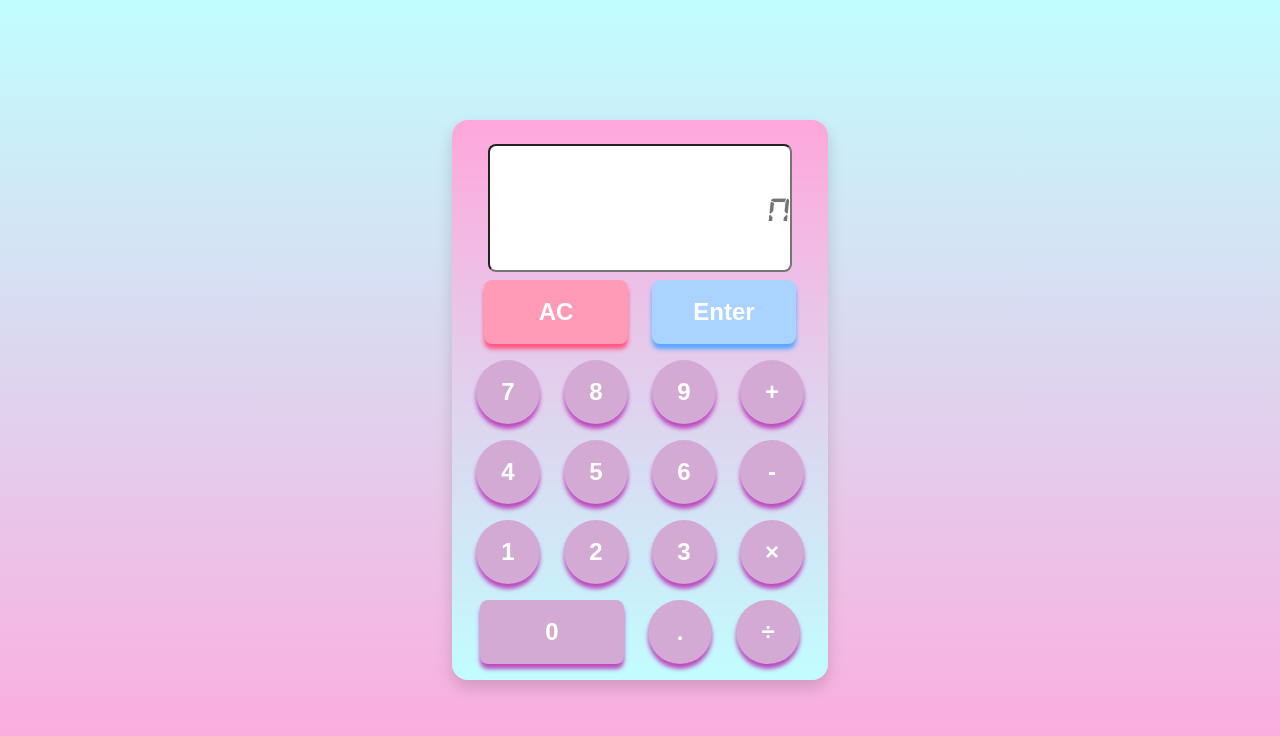
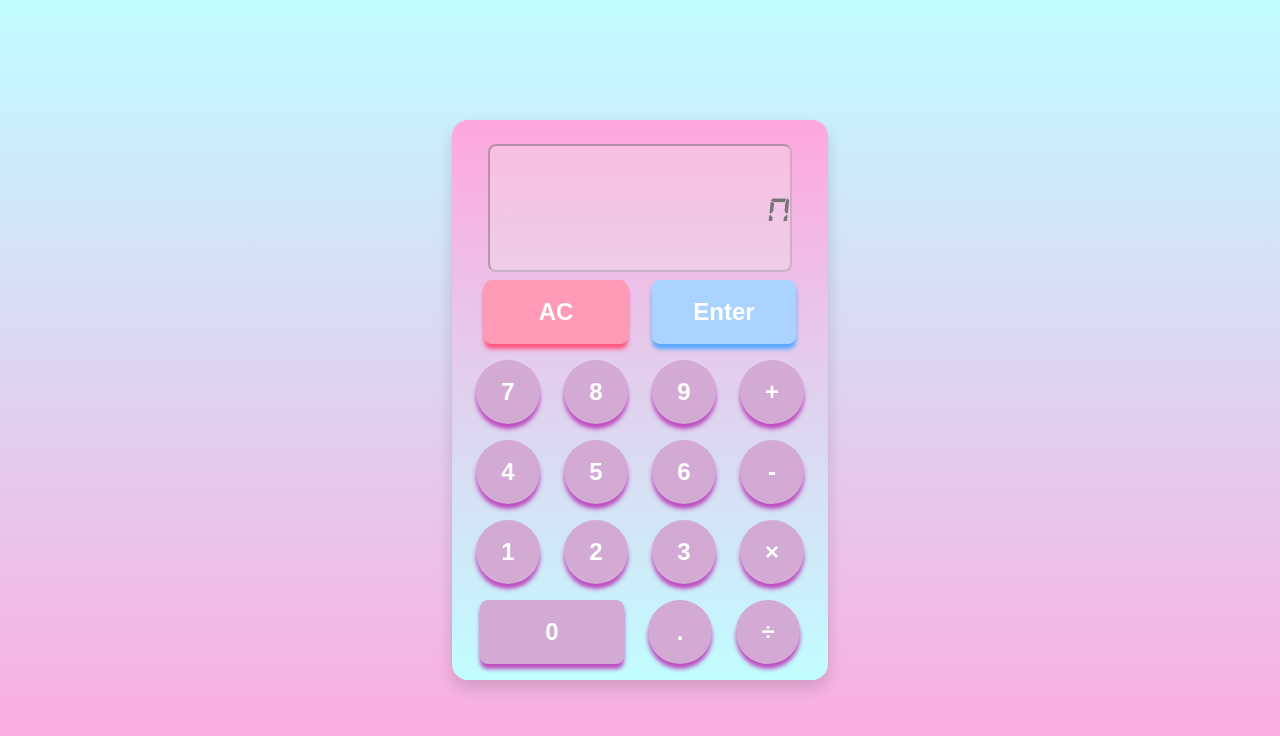
Before and after one commit to MohammadNourizadeh/calculator2, a website: page index.html in a window 1280 px wide. Drawn offline with Linux system fonts and the light colour scheme.

Commit message:
input disabled

```diff
--- a/index.html
+++ b/index.html
@@ -21,7 +21,7 @@
             <div class="col my-col vh-100 vw-100 d-flex justify-content-center align-items-center">
                 <div class="king px-4 py-3 rounded-4 shadow">
                     <div class="input-div my-2 d-flex justify-content-center">
-                        <input type="text" placeholder="0" class="rounded-3 text-end" id="screen">
+                        <input type="text" placeholder="0" class="rounded-3 text-end" id="screen" disabled>
                     </div>
                     <div class="btn-div">
                         <div class="first-part-btn mb-3 d-flex justify-content-center">
```
